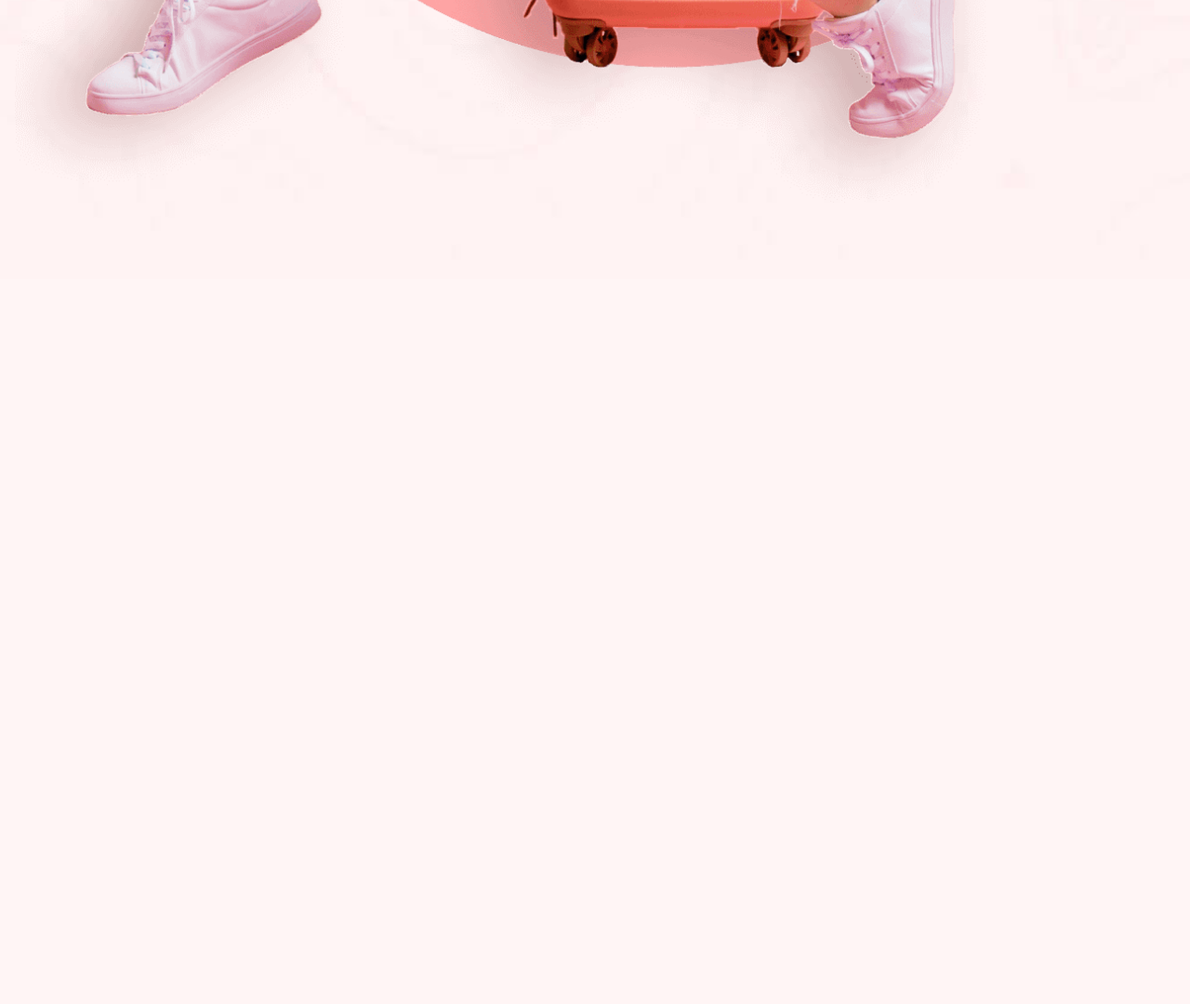
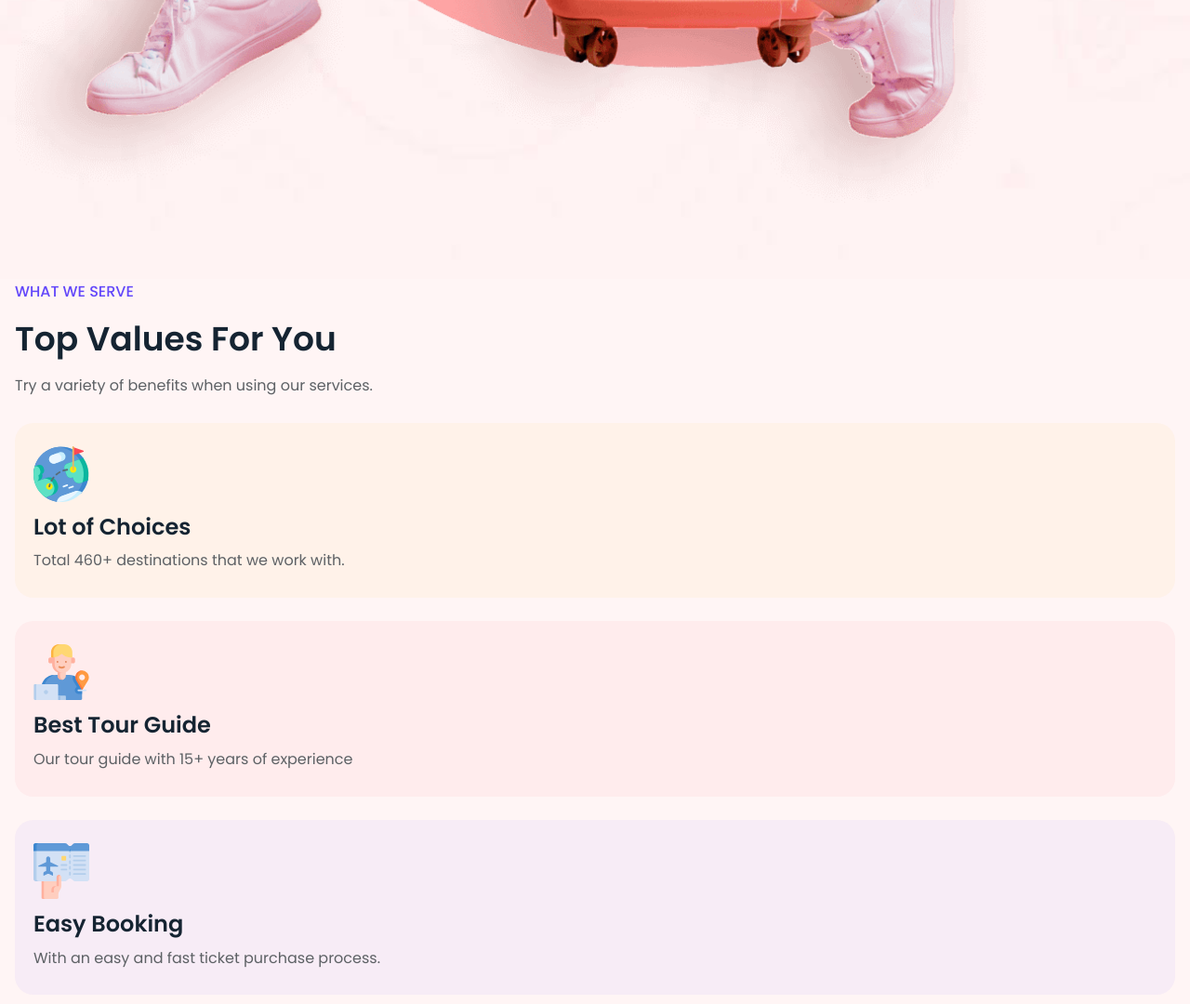
Before and after one commit to minho00123/travel-website, a plain HTML site: page index.html in a window 1280 px wide. Shown: the part 1756-2836 px from the top of the page at 93% size. Before the commit the page ends 2056 px from the top, so only its background shows below. Drawn offline with nearby package versions, Linux system fonts and the light colour scheme.

Commit message:
feat: add Service section

```diff
--- a/assets/css/style.css
+++ b/assets/css/style.css
@@ -247,6 +247,16 @@ body.nav-active {
 
 .w-100 {
   width: 100%;
+}
+
+.section-subtitle {
+  color: var(--bg-majorelle-blue);
+  font-weight: var(--weight-medium);
+  text-transform: uppercase;
+}
+
+.section-title {
+  margin-block: 10px;
 }
 
 /*-----------------------------------*\
@@ -533,6 +543,32 @@ body.nav-active {
   #SERVICE
 \*-----------------------------------*/
 
+.service .container {
+  display: grid;
+  gap: 25px;
+}
+
+.service-card:nth-child(2) {
+  background-color: var(--bg-chrome-yellow-alpha-5);
+}
+
+.service-card:nth-child(3) {
+  background-color: var(--bg-red-salsa-alpha-5);
+}
+
+.service-card:nth-child(4) {
+  background-color: var(--bg-majorelle-blue-alpha-5);
+}
+
+.service-card {
+  padding: 25px 20px;
+  border-radius: var(--radius-20);
+}
+
+.service-card .card-title {
+  margin-block: 10px 5px;
+}
+
 /*-----------------------------------*\
   #DESTINATION
 \*-----------------------------------*/
--- a/index.html
+++ b/index.html
@@ -170,6 +170,65 @@
             </figure>
           </div>
         </section>
+
+        <!-- #SERVICE -->
+        <section class="section service" aria-label="service">
+          <div class="container">
+            <div class="title-wrapper">
+              <p class="section-subtitle">What We Serve</p>
+              <h2 class="h2 title section-title">Top Values For You</h2>
+              <p class="section-text">
+                Try a variety of benefits when using our services.
+              </p>
+            </div>
+
+            <div class="service-card">
+              <div class="card-icon">
+                <img
+                  src="./assets/images/service-icon-1.svg"
+                  width="60"
+                  height="60"
+                  loading="lazy"
+                  alt="icon"
+                />
+              </div>
+              <h3 class="h3 title card-title">Lot of Choices</h3>
+              <p class="card-text">
+                Total 460+ destinations that we work with.
+              </p>
+            </div>
+            <div class="service-card">
+              <div class="card-icon">
+                <img
+                  src="./assets/images/service-icon-2.svg"
+                  width="60"
+                  height="60"
+                  loading="lazy"
+                  alt="icon"
+                />
+              </div>
+              <h3 class="h3 title card-title">Best Tour Guide</h3>
+              <p class="card-text">
+                Our tour guide with 15+ years of experience
+              </p>
+            </div>
+            <div class="service-card">
+              <div class="card-icon">
+                <img
+                  src="./assets/images/service-icon-3.svg"
+                  width="60"
+                  height="60"
+                  loading="lazy"
+                  alt="icon"
+                />
+              </div>
+              <h3 class="h3 title card-title">Easy Booking</h3>
+              <p class="card-text">
+                With an easy and fast ticket purchase process.
+              </p>
+            </div>
+          </div>
+        </section>
       </article>
     </main>
 
```
